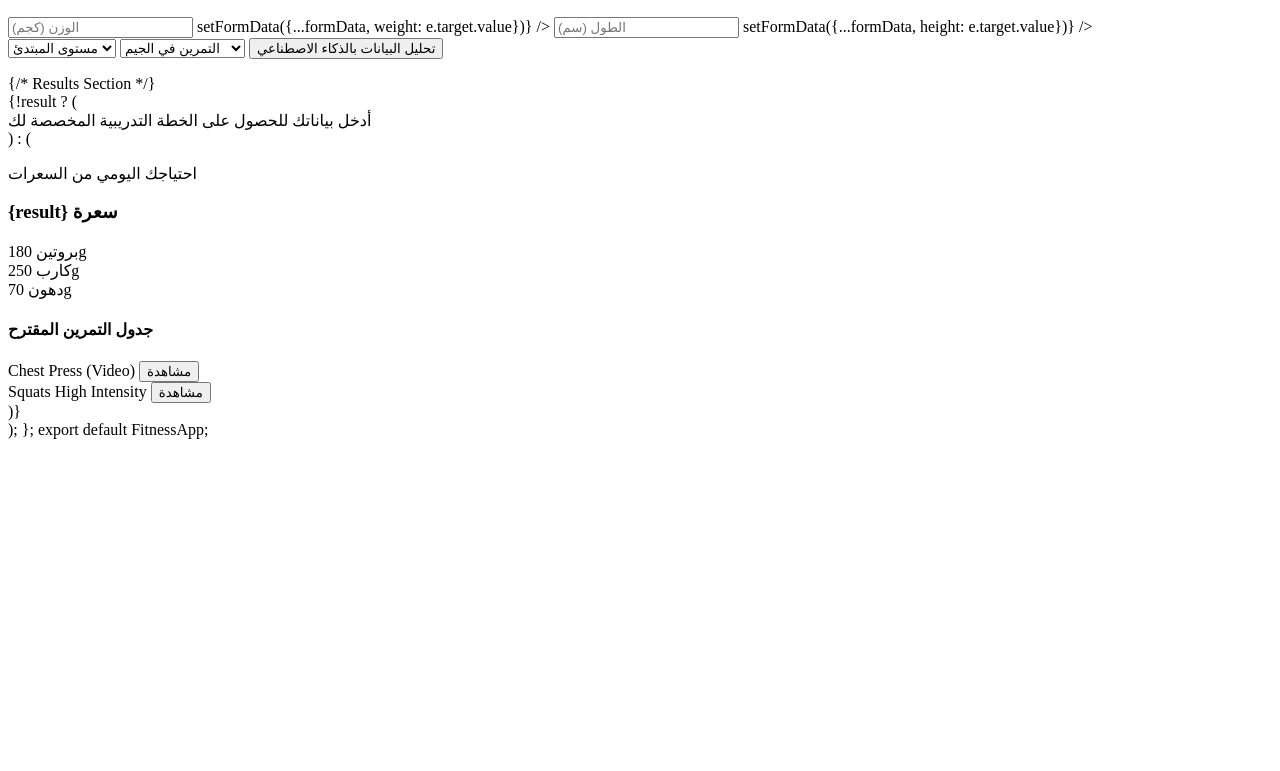
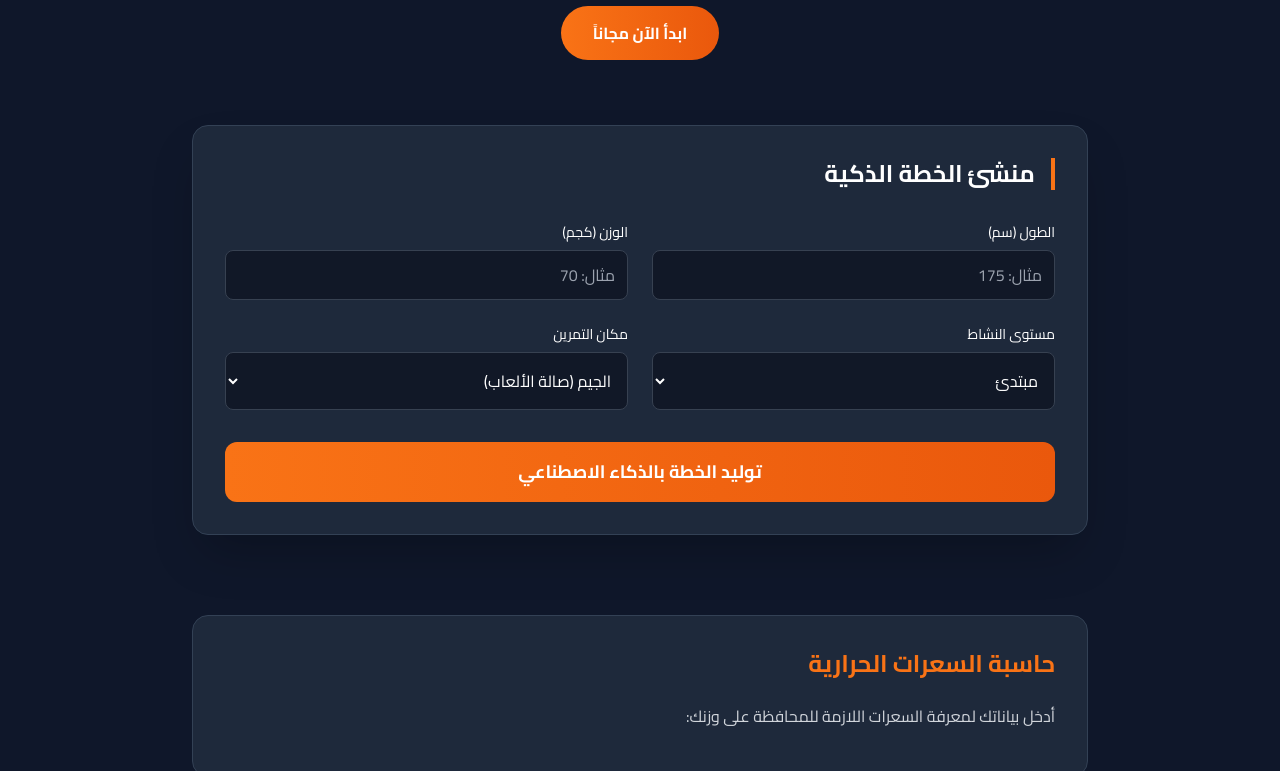
Before and after one commit to helalomar633-sudo/70, a plain HTML site: page index.html in a window 1280 px wide. Shown: the part 268-1039 px from the top of the page. Before the commit the page ends 800 px from the top, so only its background shows below. Drawn offline with nearby package versions, Linux system fonts and the light colour scheme.

Commit message:
Update index.html

```diff
--- a/index.html
+++ b/index.html
@@ -1,132 +1,112 @@
-import React, { useState } from 'react';
+<!DOCTYPE html>
+<html lang="ar" dir="rtl">
+<head>
+    <meta charset="UTF-8">
+    <meta name="viewport" content="width=device-width, initial-scale=1.0">
+    <title>FitAI | مدربك الذكي</title>
+    <script src="https://cdn.tailwindcss.com"></script>
+    <link href="https://fonts.googleapis.com/css2?family=Cairo:wght@400;700&display=swap" rel="stylesheet">
+    <style>
+        body { font-family: 'Cairo', sans-serif; background-color: #0f172a; color: white; }
+        .orange-gradient { background: linear-gradient(90deg, #f97316 0%, #ea580c 100%); }
+        .card-dark { background-color: #1e293b; border: 1px solid #334155; }
+    </style>
+</head>
+<body>
 
-const FitnessApp = () => {
-  const [formData, setFormData] = useState({
-    weight: '',
-    height: '',
-    age: '',
-    gender: 'male',
-    goal: 'maintain', // lose, gain, maintain
-    level: 'beginner',
-    location: 'gym'
-  });
+    <nav class="p-6 flex justify-between items-center border-b border-gray-800">
+        <div class="text-2xl font-bold text-orange-500">Fit<span class="text-white">AI</span></div>
+        <ul class="flex gap-6">
+            <li><a href="#" class="hover:text-orange-500">الرئيسية</a></li>
+            <li><a href="#generator" class="hover:text-orange-500">خطة التمرين</a></li>
+            <li><a href="#calculator" class="hover:text-orange-500">حاسبة السعرات</a></li>
+        </ul>
+    </nav>
 
-  const [result, setResult] = useState(null);
-
-  const calculateCalories = (e) => {
-    e.preventDefault();
-
-    // معادلة Mifflin-St Jeor الأساسية
-    let bmr;
-    if (formData.gender === 'male') {
-      bmr = 10 * formData.weight + 6.25 * formData.height - 5 * formData.age + 5;
-    } else {
-      bmr = 10 * formData.weight + 6.25 * formData.height - 5 * formData.age - 161;
-    }
-
-    // تقدير السعرات بناءً على الهدف (تبسيط)
-    let dailyCalories = Math.round(bmr * 1.5); // معامل نشاط متوسط
-    if (formData.goal === 'lose') dailyCalories -= 500;
-    if (formData.goal === 'gain') dailyCalories += 500;
-
-    setResult(dailyCalories);
-  };
-
-  return (
-    <div className="min-h-screen bg-black text-white font-sans p-6">
-      {/* Header */}
-      <header className="max-w-4xl mx-auto flex justify-between items-center mb-12">
-        <h1 className="text-3xl font-bold tracking-tighter italic">
-          OM<span className="text-lime-400">ZONE</span> FITNESS AI
-        </h1>
-        <div className="h-1 w-20 bg-lime-400"></div>
+    <header class="py-20 text-center px-4">
+        <h1 class="text-5xl font-bold mb-6">حول جسمك بذكاء <span class="text-orange-500">اصطناعي</span></h1>
+        <p class="text-gray-400 max-w-2xl mx-auto mb-8">نظام غذائي وتمارين مصممة خصيصاً لك بناءً على بياناتك الجسدية وأهدافك.</p>
+        <a href="#generator" class="orange-gradient px-8 py-3 rounded-full font-bold hover:scale-105 transition">ابدأ الآن مجاناً</a>
     </header>
 
-      <main className="max-w-4xl mx-auto grid md:grid-cols-2 gap-12">
-        {/* Form Section */}
-        <section className="bg-zinc-900 p-8 rounded-2xl border border-zinc-800 shadow-2xl">
-          <h2 className="text-xl font-semibold mb-6 border-r-4 border-lime-400 pr-4">بيانات الجسم</h2>
-          <form onSubmit={calculateCalories} className="space-y-4">
-            <div className="grid grid-cols-2 gap-4">
-              <input
-                type="number" placeholder="الوزن (كجم)"
-                className="bg-black border border-zinc-700 p-3 rounded-lg focus:border-lime-400 outline-none transition"
-                onChange={(e) => setFormData({...formData, weight: e.target.value})}
-              />
-              <input
-                type="number" placeholder="الطول (سم)"
-                className="bg-black border border-zinc-700 p-3 rounded-lg focus:border-lime-400 outline-none transition"
-                onChange={(e) => setFormData({...formData, height: e.target.value})}
-              />
+    <section id="generator" class="max-w-4xl mx-auto p-8 card-dark rounded-2xl mb-20 shadow-2xl">
+        <h2 class="text-2xl font-bold mb-8 border-r-4 border-orange-500 pr-4">منشئ الخطة الذكية</h2>
+        <div class="grid grid-cols-1 md:grid-cols-2 gap-6">
+            <div>
+                <label class="block mb-2 text-sm">الطول (سم)</label>
+                <input type="number" id="height" class="w-full bg-gray-900 border border-gray-700 p-3 rounded-lg focus:outline-none focus:border-orange-500" placeholder="مثال: 175">
             </div>
-
-            <select className="w-full bg-black border border-zinc-700 p-3 rounded-lg appearance-none">
-              <option value="beginner">مستوى المبتدئ</option>
-              <option value="intermediate">مستوى متوسط</option>
-              <option value="pro">مستوى محترف</option>
+            <div>
+                <label class="block mb-2 text-sm">الوزن (كجم)</label>
+                <input type="number" id="weight" class="w-full bg-gray-900 border border-gray-700 p-3 rounded-lg focus:outline-none focus:border-orange-500" placeholder="مثال: 70">
+            </div>
+            <div>
+                <label class="block mb-2 text-sm">مستوى النشاط</label>
+                <select id="level" class="w-full bg-gray-900 border border-gray-700 p-3 rounded-lg focus:outline-none">
+                    <option value="beginner">مبتدئ</option>
+                    <option value="intermediate">متوسط</option>
+                    <option value="advanced">متقدم</option>
                 </select>
-
-            <select className="w-full bg-black border border-zinc-700 p-3 rounded-lg">
-              <option value="gym">التمرين في الجيم</option>
-              <option value="home">التمرين في المنزل</option>
+            </div>
+            <div>
+                <label class="block mb-2 text-sm">مكان التمرين</label>
+                <select id="place" class="w-full bg-gray-900 border border-gray-700 p-3 rounded-lg focus:outline-none">
+                    <option value="gym">الجيم (صالة الألعاب)</option>
+                    <option value="home">المنزل</option>
                 </select>
-
-            <button className="w-full bg-lime-400 text-black font-bold py-4 rounded-lg hover:bg-lime-500 transition-all uppercase tracking-widest">
-              تحليل البيانات بالذكاء الاصطناعي
-            </button>
-          </form>
+            </div>
+        </div>
+        <button onclick="generatePlan()" class="w-full mt-8 orange-gradient py-4 rounded-xl font-bold text-lg">توليد الخطة بالذكاء الاصطناعي</button>
     </section>
 
-        {/* Results Section */}
-        <section className="flex flex-col justify-center">
-          {!result ? (
-            <div className="text-zinc-500 text-center border-2 border-dashed border-zinc-800 p-12 rounded-2xl">
-              أدخل بياناتك للحصول على الخطة التدريبية المخصصة لك
+    <section id="calculator" class="max-w-4xl mx-auto p-8 card-dark rounded-2xl mb-20">
+        <h2 class="text-2xl font-bold mb-6 text-orange-500">حاسبة السعرات الحرارية</h2>
+        <p class="mb-4 text-gray-300">أدخل بياناتك لمعرفة السعرات اللازمة للمحافظة على وزنك:</p>
+        <div id="calc-result" class="text-center p-6 bg-gray-900 rounded-lg hidden">
+            <span class="text-gray-400">تحتاج يومياً إلى:</span>
+            <div id="calories-num" class="text-4xl font-bold text-orange-500 my-2">0</div>
+            <span class="text-gray-400">سعرة حرارية</span>
         </div>
-          ) : (
-            <div className="space-y-6 animate-pulse">
-              <div className="bg-zinc-900 p-6 rounded-2xl border-l-4 border-lime-400">
-                <p className="text-zinc-400 text-sm">احتياجك اليومي من السعرات</p>
-                <h3 className="text-5xl font-black text-lime-400">{result} <span className="text-lg text-white">سعرة</span></h3>
-              </div>
+    </section>
 
-              <div className="grid grid-cols-3 gap-2">
-                <div className="bg-zinc-900 p-4 rounded-xl text-center">
-                  <span className="block text-xs text-zinc-400">بروتين</span>
-                  <span className="font-bold">180g</span>
-                </div>
-                <div className="bg-zinc-900 p-4 rounded-xl text-center">
-                  <span className="block text-xs text-zinc-400">كارب</span>
-                  <span className="font-bold">250g</span>
-                </div>
-                <div className="bg-zinc-900 p-4 rounded-xl text-center">
-                  <span className="block text-xs text-zinc-400">دهون</span>
-                  <span className="font-bold">70g</span>
+    <section id="results" class="max-w-6xl mx-auto px-4 pb-20 hidden">
+        <h2 class="text-3xl font-bold mb-10">تمارينك المقترحة</h2>
+        <div class="grid grid-cols-1 md:grid-cols-3 gap-8">
+            <div class="card-dark overflow-hidden rounded-xl group">
+                <div class="relative">
+                    <img src="https://via.placeholder.com/400x250/222/f97316?text=Exercise+Video" alt="تمرين" class="w-full h-48 object-cover">
+                    <div class="absolute inset-0 bg-black/40 flex items-center justify-center opacity-0 group-hover:opacity-100 transition">
+                        <span class="bg-orange-500 p-2 rounded-full">▶ تشغيل الفيديو</span>
                     </div>
                 </div>
-
-              <div className="bg-zinc-900 p-6 rounded-2xl border border-zinc-800">
-                <h4 className="font-bold mb-4 flex items-center">
-                  <span className="w-2 h-2 bg-lime-400 rounded-full ml-2"></span>
-                  جدول التمرين المقترح
-                </h4>
-                <div className="space-y-3">
-                  <div className="flex items-center justify-between p-2 bg-black rounded border border-zinc-800">
-                    <span>Chest Press (Video)</span>
-                    <button className="text-lime-400 text-xs">مشاهدة</button>
-                  </div>
-                  <div className="flex items-center justify-between p-2 bg-black rounded border border-zinc-800">
-                    <span>Squats High Intensity</span>
-                    <button className="text-lime-400 text-xs">مشاهدة</button>
+                <div class="p-5">
+                    <h3 class="font-bold text-xl mb-2">تمرين الضغط (Push Ups)</h3>
+                    <p class="text-gray-400 text-sm">3 مجموعات × 12 تكرار</p>
                 </div>
             </div>
         </div>
-            </div>
-          )}
     </section>
-      </main>
-    </div>
-  );
-};
 
-export default FitnessApp;
+    <script>
+        function generatePlan() {
+            const h = document.getElementById('height').value;
+            const w = document.getElementById('weight').value;
+
+            if(!h || !w) {
+                alert("برجاء إدخال البيانات كاملة");
+                return;
+            }
+
+            // حاسبة بسيطة للسعرات (BMR - Mifflin-St Jeor)
+            // هذه معادلة تقريبية للمثال فقط
+            const calories = Math.round((10 * w) + (6.25 * h) - (5 * 25) + 5);
+
+            document.getElementById('calc-result').classList.remove('hidden');
+            document.getElementById('calories-num').innerText = calories;
+            document.getElementById('results').classList.remove('hidden');
+
+            window.scrollTo({ top: document.getElementById('calc-result').offsetTop - 50, behavior: 'smooth' });
+        }
+    </script>
+</body>
+</html>
```
Lines whose indentation alone changed are shown as unchanged.
